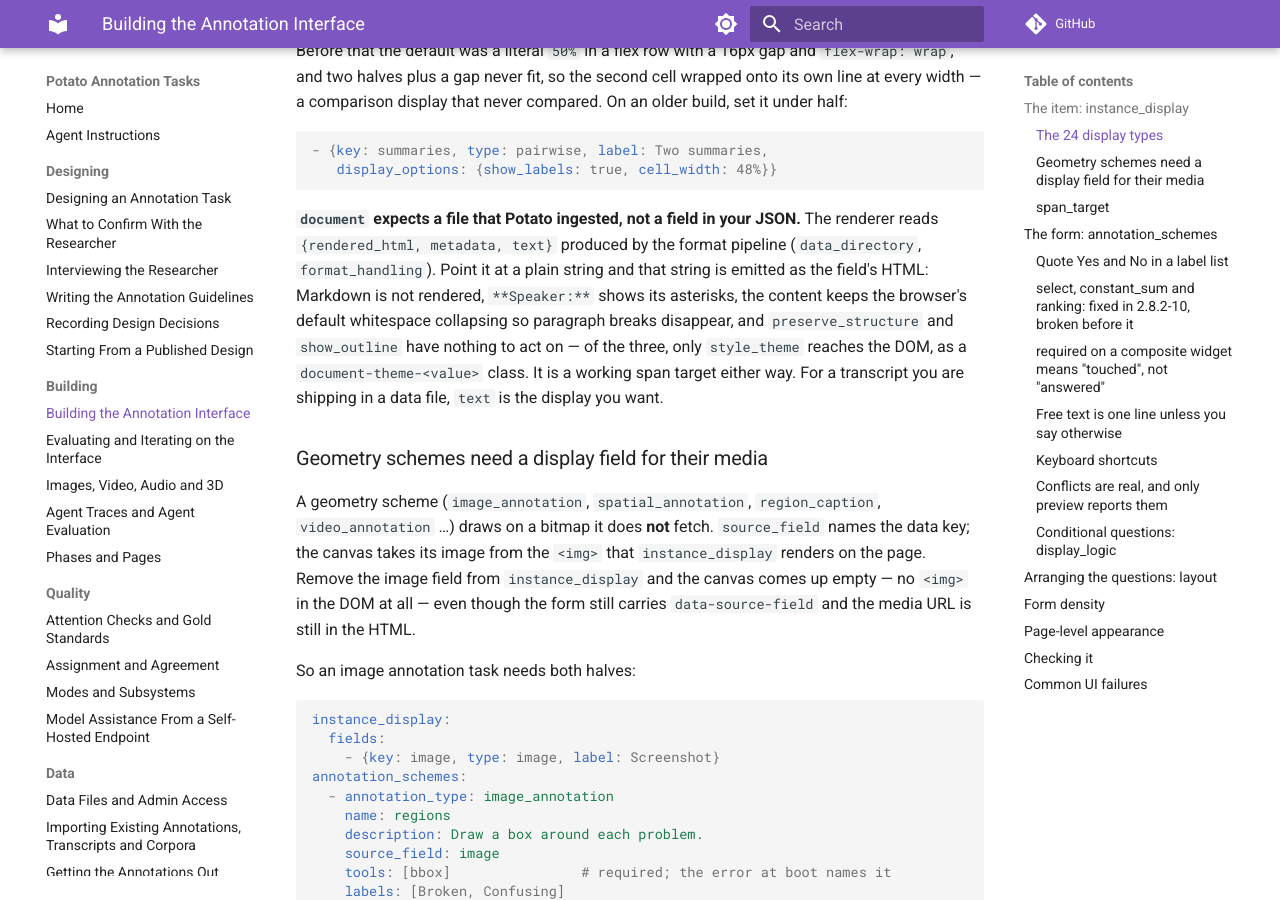
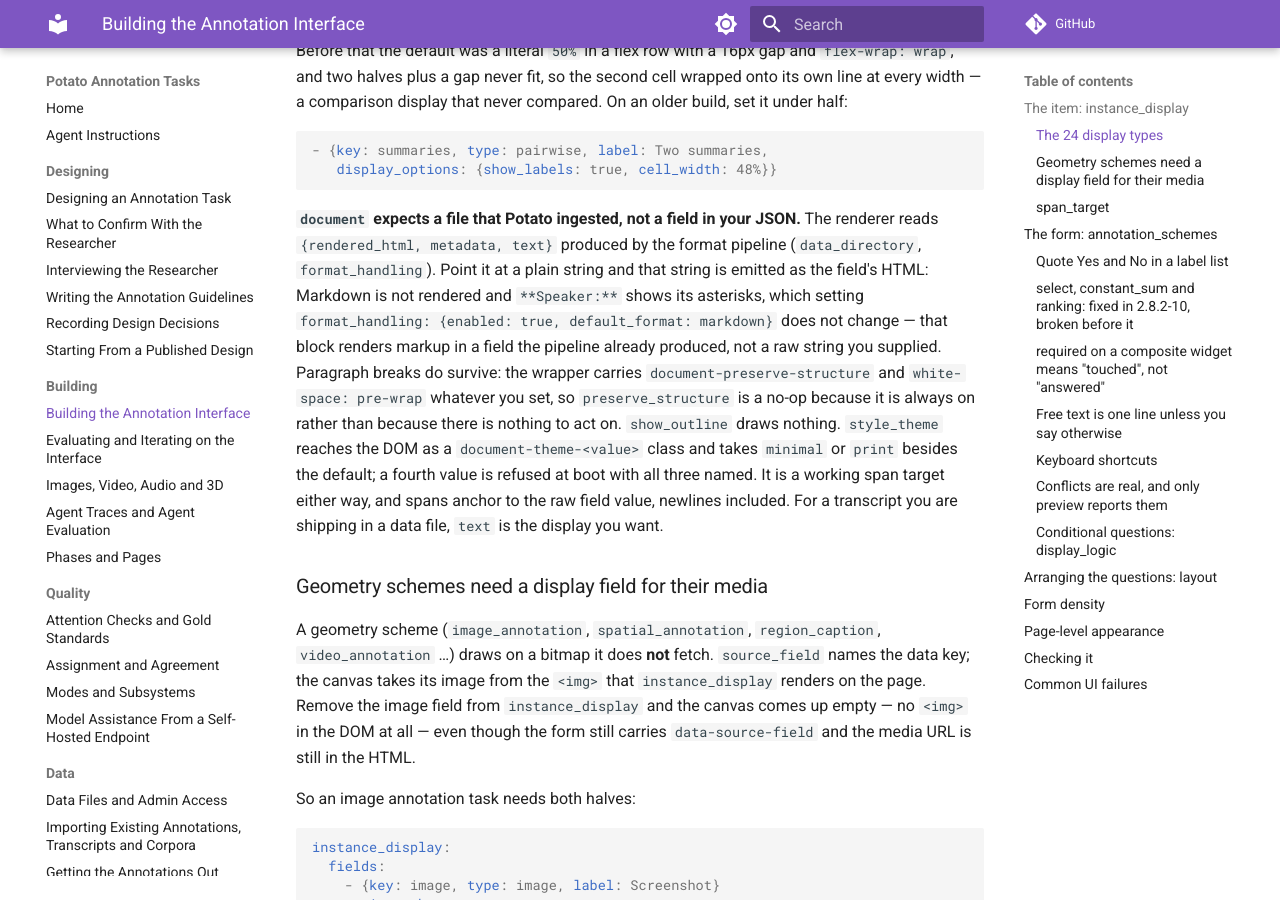
Before and after one commit to davidjurgens/potato-skill, an MkDocs documentation site: the page built from docs/building-the-ui.md, in a window 1280 px wide and 900 px high, scrolled down 3031 px. Built offline with MkDocs 1.6.1 and Material for MkDocs 9.7.7, drawn with Linux system fonts in a browser that asks for light colours; comment, search, counter and statistics services are not loaded.

Commit message:
docs(document field, data_directory): correct two claims that testing disproved
The `document` note said a plain string keeps the browser's whitespace
collapsing so paragraph breaks disappear, and that `preserve_structure` has
nothing to act on. Neither holds on this build: the wrapper carries
`document-preserve-structure` and `white-space: pre-wrap` whether or not the
option is set, so breaks survive and the option is a no-op for the opposite
reason. Also records what `format_handling` does not do — it renders markup the
pipeline produced, not a raw string in a field, so adding it does not make
Markdown render — the three values `style_theme` takes, and that spans on the
field anchor to the raw value with newlines counted.

`data_directory` reads json, jsonl, csv and tsv and skips the rest in silence.
A directory of Markdown loads zero instances behind a clean validate and a
clean boot, with one INFO line as the only sign.

The guard rejected `minimal` and `print` as unregistered, which they are —
enum values, allowlisted with the reason. `default` is left out of the prose
rather than allowlisted; a token that generic would blunt the check.

Co-Authored-By: Claude Opus 5 (1M context) <noreply@anthropic.com>
Claude-Session: https://claude.ai/code/session_01PJAwjvg871XGFuA8khHbjC

```diff
--- a/docs/building-the-ui.md
+++ b/docs/building-the-ui.md
@@ -127,12 +127,18 @@ an older build, set it under half:
 **`document` expects a file that Potato ingested, not a field in your JSON.** The
 renderer reads `{rendered_html, metadata, text}` produced by the format pipeline
 (`data_directory`, `format_handling`). Point it at a plain string and that string
-is emitted as the field's HTML: Markdown is not rendered, `**Speaker:**` shows
-its asterisks, the content keeps the browser's default whitespace collapsing so
-paragraph breaks disappear, and `preserve_structure` and `show_outline` have
-nothing to act on — of the three, only `style_theme` reaches the DOM, as a
-`document-theme-<value>` class. It is a working span target either way. For a
-transcript you are shipping in a data file, `text` is the display you want.
+is emitted as the field's HTML: Markdown is not rendered and `**Speaker:**` shows
+its asterisks, which setting `format_handling: {enabled: true, default_format:
+markdown}` does not change — that block renders markup in a field the pipeline
+already produced, not a raw string you supplied. Paragraph breaks do survive: the
+wrapper carries `document-preserve-structure` and `white-space: pre-wrap`
+whatever you set, so `preserve_structure` is a no-op because it is always on
+rather than because there is nothing to act on. `show_outline` draws nothing.
+`style_theme` reaches the DOM as a `document-theme-<value>` class and takes
+`minimal` or `print` besides the default; a fourth value is refused at boot with
+all three named. It is a working span target either way, and
+spans anchor to the raw field value, newlines included. For a transcript you are
+shipping in a data file, `text` is the display you want.
 
 ### Geometry schemes need a display field for their media
 
```
Also changed, not shown: docs/data-and-access.md (+7 -0 lines), skills/potato-tasks/references/building-the-ui.md (+12 -6 lines), skills/potato-tasks/references/data-and-access.md (+7 -0 lines), 1 other file.
